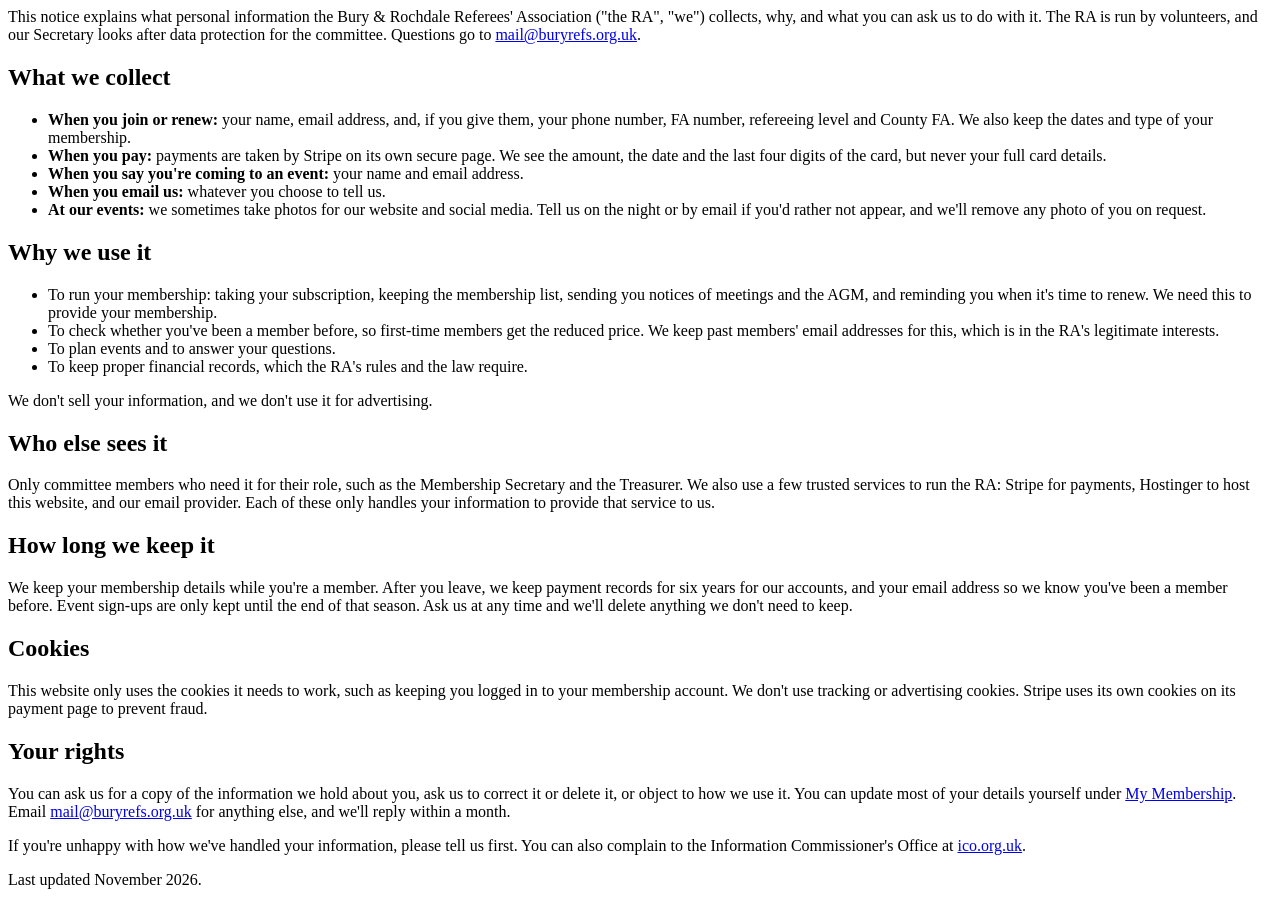
After one commit to joshb1910-coder/brra-socials, a PHP site: page /pages/privacy-notice.html in a window 1280 px wide. The commit adds this page. Run offline with PHP 8.4, Linux system fonts and the light colour scheme.

Commit message:
Add a privacy notice page and renewal emails in the RA's voice
Co-Authored-By: Claude Opus 5.5 <noreply@anthropic.com>
Claude-Session: https://claude.ai/code/session_01TQXzqHAVZpZb25dAU6eVqJ

```diff
--- a/website/plugins/brra-site/includes/membership.php
+++ b/website/plugins/brra-site/includes/membership.php
@@ -109,6 +109,11 @@ add_filter(
 	},
 	20
 );
+
+// Send the "time to renew" email 30 days before a membership ends (PMPro's default is 7).
+add_filter( 'pmpro_email_days_before_expiration', function () {
+	return 30;
+} );
 
 // Season memberships end on 31 August at the end of the season.
 add_filter(
--- /dev/null
+++ b/website/setup/pages/privacy-notice.html
@@ -0,0 +1,95 @@
+<!-- wp:paragraph -->
+<p>This notice explains what personal information the Bury &amp; Rochdale Referees' Association ("the RA", "we") collects, why, and what you can ask us to do with it. The RA is run by volunteers, and our Secretary looks after data protection for the committee. Questions go to <a href="mailto:mail@buryrefs.org.uk">mail@buryrefs.org.uk</a>.</p>
+<!-- /wp:paragraph -->
+
+<!-- wp:heading -->
+<h2 class="wp-block-heading">What we collect</h2>
+<!-- /wp:heading -->
+
+<!-- wp:list -->
+<ul class="wp-block-list"><!-- wp:list-item -->
+<li><strong>When you join or renew:</strong> your name, email address, and, if you give them, your phone number, FA number, refereeing level and County FA. We also keep the dates and type of your membership.</li>
+<!-- /wp:list-item -->
+
+<!-- wp:list-item -->
+<li><strong>When you pay:</strong> payments are taken by Stripe on its own secure page. We see the amount, the date and the last four digits of the card, but never your full card details.</li>
+<!-- /wp:list-item -->
+
+<!-- wp:list-item -->
+<li><strong>When you say you're coming to an event:</strong> your name and email address.</li>
+<!-- /wp:list-item -->
+
+<!-- wp:list-item -->
+<li><strong>When you email us:</strong> whatever you choose to tell us.</li>
+<!-- /wp:list-item -->
+
+<!-- wp:list-item -->
+<li><strong>At our events:</strong> we sometimes take photos for our website and social media. Tell us on the night or by email if you'd rather not appear, and we'll remove any photo of you on request.</li>
+<!-- /wp:list-item --></ul>
+<!-- /wp:list -->
+
+<!-- wp:heading -->
+<h2 class="wp-block-heading">Why we use it</h2>
+<!-- /wp:heading -->
+
+<!-- wp:list -->
+<ul class="wp-block-list"><!-- wp:list-item -->
+<li>To run your membership: taking your subscription, keeping the membership list, sending you notices of meetings and the AGM, and reminding you when it's time to renew. We need this to provide your membership.</li>
+<!-- /wp:list-item -->
+
+<!-- wp:list-item -->
+<li>To check whether you've been a member before, so first-time members get the reduced price. We keep past members' email addresses for this, which is in the RA's legitimate interests.</li>
+<!-- /wp:list-item -->
+
+<!-- wp:list-item -->
+<li>To plan events and to answer your questions.</li>
+<!-- /wp:list-item -->
+
+<!-- wp:list-item -->
+<li>To keep proper financial records, which the RA's rules and the law require.</li>
+<!-- /wp:list-item --></ul>
+<!-- /wp:list -->
+
+<!-- wp:paragraph -->
+<p>We don't sell your information, and we don't use it for advertising.</p>
+<!-- /wp:paragraph -->
+
+<!-- wp:heading -->
+<h2 class="wp-block-heading">Who else sees it</h2>
+<!-- /wp:heading -->
+
+<!-- wp:paragraph -->
+<p>Only committee members who need it for their role, such as the Membership Secretary and the Treasurer. We also use a few trusted services to run the RA: Stripe for payments, Hostinger to host this website, and our email provider. Each of these only handles your information to provide that service to us.</p>
+<!-- /wp:paragraph -->
+
+<!-- wp:heading -->
+<h2 class="wp-block-heading">How long we keep it</h2>
+<!-- /wp:heading -->
+
+<!-- wp:paragraph -->
+<p>We keep your membership details while you're a member. After you leave, we keep payment records for six years for our accounts, and your email address so we know you've been a member before. Event sign-ups are only kept until the end of that season. Ask us at any time and we'll delete anything we don't need to keep.</p>
+<!-- /wp:paragraph -->
+
+<!-- wp:heading -->
+<h2 class="wp-block-heading">Cookies</h2>
+<!-- /wp:heading -->
+
+<!-- wp:paragraph -->
+<p>This website only uses the cookies it needs to work, such as keeping you logged in to your membership account. We don't use tracking or advertising cookies. Stripe uses its own cookies on its payment page to prevent fraud.</p>
+<!-- /wp:paragraph -->
+
+<!-- wp:heading -->
+<h2 class="wp-block-heading">Your rights</h2>
+<!-- /wp:heading -->
+
+<!-- wp:paragraph -->
+<p>You can ask us for a copy of the information we hold about you, ask us to correct it or delete it, or object to how we use it. You can update most of your details yourself under <a href="{{url:account}}">My Membership</a>. Email <a href="mailto:mail@buryrefs.org.uk">mail@buryrefs.org.uk</a> for anything else, and we'll reply within a month.</p>
+<!-- /wp:paragraph -->
+
+<!-- wp:paragraph -->
+<p>If you're unhappy with how we've handled your information, please tell us first. You can also complain to the Information Commissioner's Office at <a href="https://ico.org.uk/make-a-complaint/">ico.org.uk</a>.</p>
+<!-- /wp:paragraph -->
+
+<!-- wp:paragraph {"textColor":"slate"} -->
+<p class="has-slate-color has-text-color">Last updated November 2026.</p>
+<!-- /wp:paragraph -->
--- a/website/theme/brra/patterns/footer.php
+++ b/website/theme/brra/patterns/footer.php
@@ -39,10 +39,10 @@
 <!-- wp:column -->
 <div class="wp-block-column">
 <!-- wp:paragraph {"className":"brra-footer__head"} -->
-<p class="brra-footer__head">DOCUMENTS</p>
+<p class="brra-footer__head">MEMBERS</p>
 <!-- /wp:paragraph -->
 <!-- wp:paragraph -->
-<p><a href="<?php echo esc_url( home_url( '/documents/' ) ); ?>">Rules 2026</a><br><a href="<?php echo esc_url( home_url( '/documents/' ) ); ?>">Privacy Notice</a><br><a href="<?php echo esc_url( home_url( '/documents/' ) ); ?>">Data Protection Policy</a></p>
+<p><a href="<?php echo esc_url( home_url( '/membership/' ) ); ?>">Join or renew</a><br><a href="<?php echo esc_url( home_url( '/my-membership/' ) ); ?>">My Membership</a><br><a href="<?php echo esc_url( home_url( '/privacy-notice/' ) ); ?>">Privacy notice</a></p>
 <!-- /wp:paragraph -->
 </div>
 <!-- /wp:column -->
```
Also changed, not shown: website/setup/build.php (+26 -6 lines), 2 other files.
